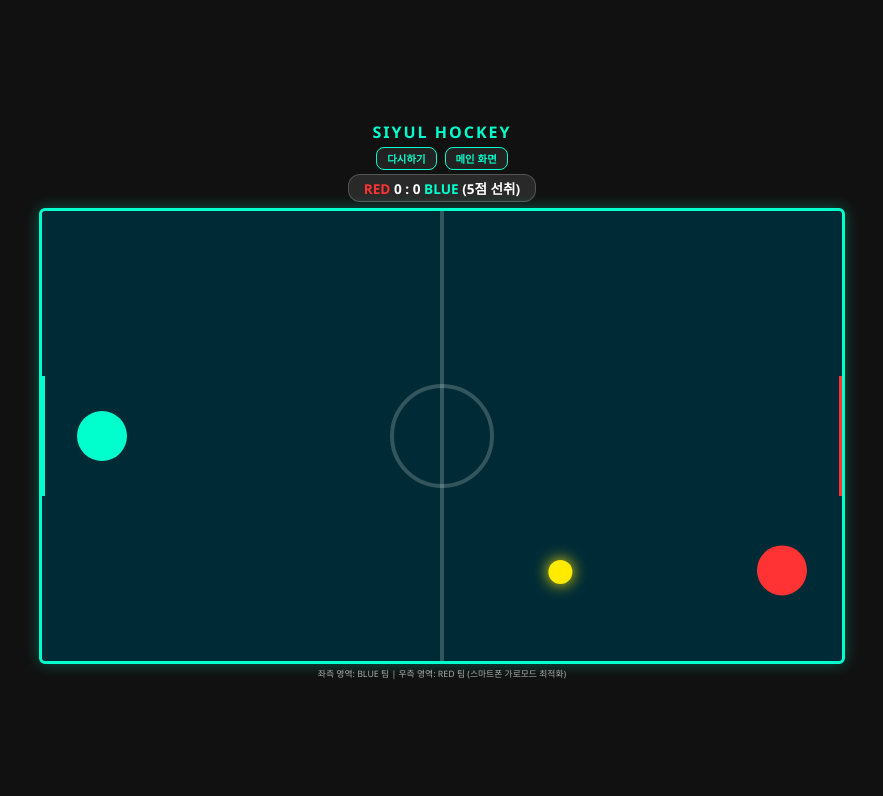
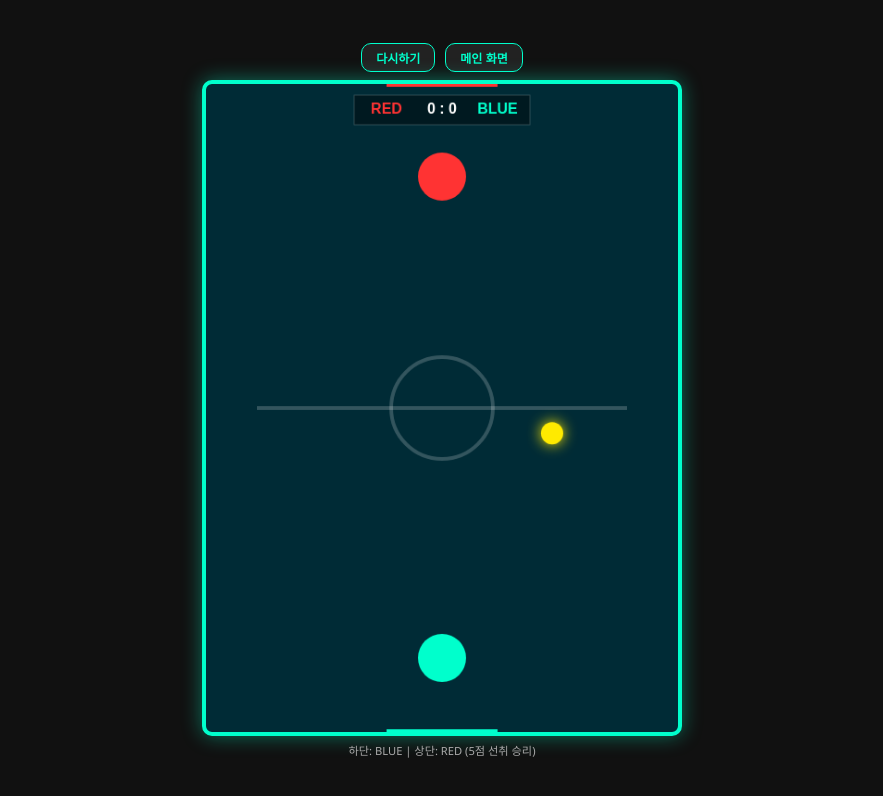
Before and after one commit to siyuloh/airhockey-game, a plain HTML site: page index.html in a window 1280 px wide. Both pictures are taken after a click on the button "게임 시작 (1P)". Shown: the whole page, without its empty margins (198-1081 px from the left). Drawn offline with Linux system fonts and the light colour scheme.

Commit message:
Update to portrait layout with canvas scoreboard

```diff
--- a/index.html
+++ b/index.html
@@ -4,7 +4,7 @@
     <meta charset="UTF-8" />
     <meta
       name="viewport"
-      content="width=device-width, initial-scale=1.0, maximum-scale=1.0, user-scalable=no, orientation=landscape"
+      content="width=device-width, initial-scale=1.0, maximum-scale=1.0, user-scalable=no"
     />
     <title>SIYUL HOCKEY</title>
     <style>
@@ -45,7 +45,7 @@
         font-size: 2.5rem;
         color: #00ffcc;
         text-shadow: 0 0 15px rgba(0, 255, 204, 0.5);
-        margin-bottom: 20px;
+        margin-bottom: 25px;
         letter-spacing: 3px;
       }
       .menu-btn {
@@ -54,7 +54,7 @@
         color: #0b1a24;
         font-size: 1.1rem;
         font-weight: bold;
-        padding: 12px 35px;
+        padding: 14px 35px;
         margin: 8px;
         border-radius: 30px;
         cursor: pointer;
@@ -64,7 +64,7 @@
         transform: scale(0.95);
       }
 
-      /* 게임 플레이 화면 (상단 UI + 하단 가로형 캔버스 구조) */
+      /* 게임 플레이 화면 (모바일 세로형 꽉참 최적화) */
       #gameScreen {
         display: none;
         flex-direction: column;
@@ -72,39 +72,35 @@
         justify-content: center;
         width: 100%;
         height: 100%;
-        padding: 5px;
+        padding: 10px;
         position: relative;
       }
 
-      /* 중앙 상단 헤더 컨테이너 (제목, 버튼, 점수판) */
-      #topHeader {
-        display: flex;
-        flex-direction: column;
-        align-items: center;
-        gap: 4px;
-        margin-bottom: 6px;
-        z-index: 5;
+      /* 모바일 화면 크기에 꽉 차도록 캔버스 최대 크기 설정 */
+      canvas {
+        background: #002b36;
+        border: 4px solid #00ffcc;
+        border-radius: 10px;
+        box-shadow: 0 0 20px rgba(0, 255, 204, 0.4);
+        width: 95vw;
+        height: 82vh;
+        max-width: 480px;
+        object-fit: contain;
       }
 
-      h1.game-title {
-        margin: 0;
-        font-size: 1rem;
-        letter-spacing: 2px;
-        color: #00ffcc;
-        text-align: center;
-      }
-
-      #gameTopControls {
+      /* 게임 중 상단 미니 컨트롤 바 (메인화면, 다시하기) */
+      #inGameTopBar {
         display: flex;
-        gap: 8px;
+        gap: 10px;
+        margin-bottom: 8px;
       }
       .control-btn {
         background: #222;
         color: #00ffcc;
         border: 1px solid #00ffcc;
-        padding: 3px 10px;
-        border-radius: 8px;
-        font-size: 0.65rem;
+        padding: 5px 14px;
+        border-radius: 10px;
+        font-size: 0.75rem;
         font-weight: bold;
         cursor: pointer;
       }
@@ -113,32 +109,11 @@
         color: #111;
       }
 
-      #scoreboard {
-        font-size: 0.85rem;
-        font-weight: bold;
-        background: rgba(255, 255, 255, 0.1);
-        padding: 3px 15px;
-        border-radius: 12px;
-        border: 1px solid rgba(255, 255, 255, 0.2);
-        text-align: center;
-      }
-
-      /* 가로모드 최적화 캔버스 크기 */
-      canvas {
-        background: #002b36;
-        border: 3px solid #00ffcc;
-        border-radius: 6px;
-        box-shadow: 0 0 15px rgba(0, 255, 204, 0.3);
-        max-width: 95vw;
-        max-height: 75vh;
-        object-fit: contain;
-      }
-
       #instructions {
-        font-size: 0.55rem;
+        margin-top: 6px;
+        font-size: 0.7rem;
         color: #aaa;
         text-align: center;
-        margin-top: 3px;
       }
 
       /* 승리 결과 오버레이 화면 */
@@ -156,7 +131,7 @@
         z-index: 20;
       }
       #winnerText {
-        font-size: 2.2rem;
+        font-size: 2.5rem;
         font-weight: bold;
         margin-bottom: 20px;
         letter-spacing: 2px;
@@ -190,25 +165,13 @@
     </div>
 
     <div id="gameScreen">
-      <div id="topHeader">
-        <h1 class="game-title">SIYUL HOCKEY</h1>
-        <div id="gameTopControls">
-          <button class="control-btn" onclick="restartGame()">다시하기</button>
-          <button class="control-btn" onclick="returnToMenu()">
-            메인 화면
-          </button>
-        </div>
-        <div id="scoreboard">
-          <span style="color: #ff3333">RED</span> <span id="redScore">0</span> :
-          <span id="blueScore">0</span>
-          <span style="color: #00ffcc">BLUE</span> (5점 선취)
-        </div>
+      <div id="inGameTopBar">
+        <button class="control-btn" onclick="restartGame()">다시하기</button>
+        <button class="control-btn" onclick="returnToMenu()">메인 화면</button>
       </div>
 
-      <canvas id="gameCanvas" width="800" height="450"></canvas>
-      <div id="instructions">
-        좌측 영역: BLUE 팀 | 우측 영역: RED 팀 (스마트폰 가로모드 최적화)
-      </div>
+      <canvas id="gameCanvas" width="400" height="700"></canvas>
+      <div id="instructions">하단: BLUE | 상단: RED (5점 선취 승리)</div>
 
       <div id="gameOverScreen">
         <div id="winnerText">BLUE 승리!</div>
@@ -230,9 +193,6 @@
       const winnerText = document.getElementById("winnerText");
       const canvas = document.getElementById("gameCanvas");
       const ctx = canvas.getContext("2d");
-
-      const redScoreEl = document.getElementById("redScore");
-      const blueScoreEl = document.getElementById("blueScore");
 
       let gameMode = 1;
       let gameRunning = false;
@@ -301,30 +261,30 @@
         y: canvas.height / 2,
         radius: 12,
         speed: 9,
-        velocityX: 6,
-        velocityY: (Math.random() - 0.5) * 4,
+        velocityX: 0,
+        velocityY: 8,
         color: "#ffea00",
       };
 
       const bluePlayer = {
-        // 좌측 (BLUE 팀)
-        x: 60,
-        y: canvas.height / 2,
-        radius: 25,
+        // 하단 (BLUE 팀)
+        x: canvas.width / 2,
+        y: canvas.height - 80,
+        radius: 26,
         color: "#00ffcc",
-        targetX: 60,
-        targetY: canvas.height / 2,
+        targetX: canvas.width / 2,
+        targetY: canvas.height - 80,
       };
 
       const redPlayer = {
-        // 우측 (RED 팀)
-        x: canvas.width - 60,
-        y: canvas.height / 2,
-        radius: 25,
-        speed: 4.8,
+        // 상단 (RED 팀)
+        x: canvas.width / 2,
+        y: 100,
+        radius: 26,
+        speed: 5.2,
         color: "#ff3333",
-        targetX: canvas.width - 60,
-        targetY: canvas.height / 2,
+        targetX: canvas.width / 2,
+        targetY: 100,
       };
 
       function startGame(mode) {
@@ -332,8 +292,6 @@
         gameMode = mode;
         redScore = 0;
         blueScore = 0;
-        redScoreEl.textContent = "0";
-        blueScoreEl.textContent = "0";
 
         gameOverScreen.style.display = "none";
         menuScreen.style.display = "none";
@@ -376,21 +334,21 @@
         let x = (clientX - rect.left) * scaleX;
         let y = (clientY - rect.top) * scaleY;
 
-        if (y < bluePlayer.radius) y = bluePlayer.radius;
-        if (y > canvas.height - bluePlayer.radius)
-          y = canvas.height - bluePlayer.radius;
+        if (x < bluePlayer.radius) x = bluePlayer.radius;
+        if (x > canvas.width - bluePlayer.radius)
+          x = canvas.width - bluePlayer.radius;
 
-        if (x <= canvas.width / 2) {
-          if (x < bluePlayer.radius) x = bluePlayer.radius;
-          if (x > canvas.width / 2 - bluePlayer.radius)
-            x = canvas.width / 2 - bluePlayer.radius;
+        if (y >= canvas.height / 2) {
+          if (y < canvas.height / 2 + bluePlayer.radius)
+            y = canvas.height / 2 + bluePlayer.radius;
+          if (y > canvas.height - bluePlayer.radius)
+            y = canvas.height - bluePlayer.radius;
           bluePlayer.targetX = x;
           bluePlayer.targetY = y;
         } else if (gameMode === 2) {
-          if (x < canvas.width / 2 + redPlayer.radius)
-            x = canvas.width / 2 + redPlayer.radius;
-          if (x > canvas.width - redPlayer.radius)
-            x = canvas.width - redPlayer.radius;
+          if (y < 40 + redPlayer.radius) y = 40 + redPlayer.radius; // 상단 점수판 영역 보호
+          if (y > canvas.height / 2 - redPlayer.radius)
+            y = canvas.height / 2 - redPlayer.radius;
           redPlayer.targetX = x;
           redPlayer.targetY = y;
         }
@@ -434,7 +392,7 @@
             puck.velocityX * puck.velocityX + puck.velocityY * puck.velocityY,
           );
 
-          const newSpeed = Math.min(speed + 2.5, 16);
+          const newSpeed = Math.min(speed + 2.5, 17);
           puck.velocityX = Math.cos(angle) * newSpeed;
           puck.velocityY = Math.sin(angle) * newSpeed;
 
@@ -454,19 +412,17 @@
         bluePlayer.y += (bluePlayer.targetY - bluePlayer.y) * 0.35;
 
         if (gameMode === 1) {
-          if (puck.x > canvas.width / 2) {
-            if (redPlayer.y < puck.y) redPlayer.y += redPlayer.speed;
-            if (redPlayer.y > puck.y) redPlayer.y -= redPlayer.speed;
+          if (puck.y < canvas.height / 2) {
+            if (redPlayer.x < puck.x) redPlayer.x += redPlayer.speed;
+            if (redPlayer.x > puck.x) redPlayer.x -= redPlayer.speed;
           } else {
-            if (redPlayer.y < canvas.height / 2) redPlayer.y += redPlayer.speed;
-            if (redPlayer.y > canvas.height / 2) redPlayer.y -= redPlayer.speed;
+            if (redPlayer.x < canvas.width / 2) redPlayer.x += redPlayer.speed;
+            if (redPlayer.x > canvas.width / 2) redPlayer.x -= redPlayer.speed;
           }
-          if (redPlayer.y < redPlayer.radius) redPlayer.y = redPlayer.radius;
-          if (redPlayer.y > canvas.height - redPlayer.radius)
-            redPlayer.y = canvas.height - redPlayer.radius;
-
-          if (redPlayer.x < canvas.width - 100)
-            redPlayer.x = canvas.width - 100;
+          if (redPlayer.x < redPlayer.radius) redPlayer.x = redPlayer.radius;
+          if (redPlayer.x > canvas.width - redPlayer.radius)
+            redPlayer.x = canvas.width - redPlayer.radius;
+          if (redPlayer.y < 50) redPlayer.y = 50;
         } else {
           redPlayer.x += (redPlayer.targetX - redPlayer.x) * 0.35;
           redPlayer.y += (redPlayer.targetY - redPlayer.y) * 0.35;
@@ -475,45 +431,43 @@
         puck.x += puck.velocityX;
         puck.y += puck.velocityY;
 
-        if (puck.y - puck.radius < 0) {
-          puck.y = puck.radius;
-          puck.velocityY *= -1;
+        if (puck.x - puck.radius < 0) {
+          puck.x = puck.radius;
+          puck.velocityX *= -1;
           playSound("wall");
-        } else if (puck.y + puck.radius > canvas.height) {
-          puck.y = canvas.height - puck.radius;
-          puck.velocityY *= -1;
+        } else if (puck.x + puck.radius > canvas.width) {
+          puck.x = canvas.width - puck.radius;
+          puck.velocityX *= -1;
           playSound("wall");
         }
 
-        const goalTop = canvas.height / 2 - 60;
-        const goalBottom = canvas.height / 2 + 60;
+        const goalLeft = canvas.width / 2 - 60;
+        const goalRight = canvas.width / 2 + 60;
 
-        if (puck.x - puck.radius < 0) {
-          if (puck.y > goalTop && puck.y < goalBottom) {
+        if (puck.y - puck.radius < 0) {
+          if (puck.x > goalLeft && puck.x < goalRight) {
+            blueScore++;
+            playSound("goal");
+            triggerShake(10, 20);
+            checkWinCondition();
+            if (gameRunning) resetPuck("red");
+          } else {
+            puck.y = puck.radius;
+            puck.velocityY *= -1;
+            playSound("wall");
+          }
+        }
+
+        if (puck.y + puck.radius > canvas.height) {
+          if (puck.x > goalLeft && puck.x < goalRight) {
             redScore++;
-            redScoreEl.textContent = redScore;
             playSound("goal");
             triggerShake(10, 20);
             checkWinCondition();
             if (gameRunning) resetPuck("blue");
           } else {
-            puck.x = puck.radius;
-            puck.velocityX *= -1;
-            playSound("wall");
-          }
-        }
-
-        if (puck.x + puck.radius > canvas.width) {
-          if (puck.y > goalTop && puck.y < goalBottom) {
-            blueScore++;
-            blueScoreEl.textContent = blueScore;
-            playSound("goal");
-            triggerShake(10, 20);
-            checkWinCondition();
-            if (gameRunning) resetPuck("red");
-          } else {
-            puck.x = canvas.width - puck.radius;
-            puck.velocityX *= -1;
+            puck.y = canvas.height - puck.radius;
+            puck.velocityY *= -1;
             playSound("wall");
           }
         }
@@ -536,8 +490,8 @@
       function resetPuck(lastScorer) {
         puck.x = canvas.width / 2;
         puck.y = canvas.height / 2;
-        puck.velocityX = lastScorer === "blue" ? -7 : 7;
-        puck.velocityY = (Math.random() - 0.5) * 6;
+        puck.velocityX = (Math.random() - 0.5) * 6;
+        puck.velocityY = lastScorer === "blue" ? -7 : 7;
       }
 
       function draw() {
@@ -552,41 +506,65 @@
 
         ctx.clearRect(0, 0, canvas.width, canvas.height);
 
+        // 링크 테두리 및 중앙선
         ctx.strokeStyle = "rgba(255, 255, 255, 0.2)";
         ctx.lineWidth = 4;
 
         ctx.beginPath();
-        ctx.moveTo(canvas.width / 2, 0);
-        ctx.lineTo(canvas.width / 2, canvas.height);
+        ctx.moveTo(0, canvas.height / 2);
+        ctx.lineTo(canvas.width, canvas.height / 2);
         ctx.stroke();
 
         ctx.beginPath();
-        ctx.arc(canvas.width / 2, canvas.height / 2, 50, 0, Math.PI * 2);
+        ctx.arc(canvas.width / 2, canvas.height / 2, 55, 0, Math.PI * 2);
         ctx.stroke();
 
-        ctx.strokeStyle = "#00ffcc";
+        // 위쪽 골대 (RED 팀 골대)
+        ctx.strokeStyle = "#ff3333";
         ctx.lineWidth = 6;
         ctx.beginPath();
-        ctx.moveTo(0, canvas.height / 2 - 60);
-        ctx.lineTo(0, canvas.height / 2 + 60);
+        ctx.moveTo(canvas.width / 2 - 60, 0);
+        ctx.lineTo(canvas.width / 2 + 60, 0);
         ctx.stroke();
 
-        ctx.strokeStyle = "#ff3333";
+        // 아래쪽 골대 (BLUE 팀 골대)
+        ctx.strokeStyle = "#00ffcc";
         ctx.beginPath();
-        ctx.moveTo(canvas.width, canvas.height / 2 - 60);
-        ctx.lineTo(canvas.width, canvas.height / 2 + 60);
+        ctx.moveTo(canvas.width / 2 - 60, canvas.height);
+        ctx.lineTo(canvas.width / 2 + 60, canvas.height);
         ctx.stroke();
 
+        // [추가됨] 맵 내부 상단에 위치한 사각형 점수판 디자인
+        ctx.fillStyle = "rgba(0, 0, 0, 0.4)";
+        ctx.fillRect(canvas.width / 2 - 95, 12, 190, 32);
+        ctx.strokeStyle = "rgba(255, 255, 255, 0.2)";
+        ctx.lineWidth = 1;
+        ctx.strokeRect(canvas.width / 2 - 95, 12, 190, 32);
+
+        ctx.font = "bold 16px sans-serif";
+        ctx.textAlign = "center";
+        ctx.textBaseline = "middle";
+
+        ctx.fillStyle = "#ff3333";
+        ctx.fillText("RED", canvas.width / 2 - 60, 28);
+        ctx.fillStyle = "#ffffff";
+        ctx.fillText(`${redScore} : ${blueScore}`, canvas.width / 2, 28);
+        ctx.fillStyle = "#00ffcc";
+        ctx.fillText("BLUE", canvas.width / 2 + 60, 28);
+
+        // RED 패들 (상단)
+        ctx.fillStyle = redPlayer.color;
+        ctx.beginPath();
+        ctx.arc(redPlayer.x, redPlayer.y, redPlayer.radius, 0, Math.PI * 2);
+        ctx.fill();
+
+        // BLUE 패들 (하단)
         ctx.fillStyle = bluePlayer.color;
         ctx.beginPath();
         ctx.arc(bluePlayer.x, bluePlayer.y, bluePlayer.radius, 0, Math.PI * 2);
         ctx.fill();
 
-        ctx.fillStyle = redPlayer.color;
-        ctx.beginPath();
-        ctx.arc(redPlayer.x, redPlayer.y, redPlayer.radius, 0, Math.PI * 2);
-        ctx.fill();
-
+        // 노란색 퍽 (공)
         ctx.fillStyle = puck.color;
         ctx.shadowBlur = 15;
         ctx.shadowColor = puck.color;
```
